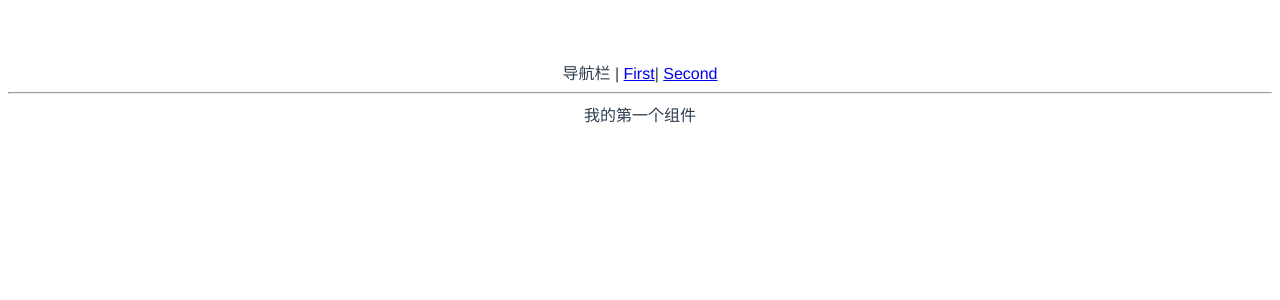
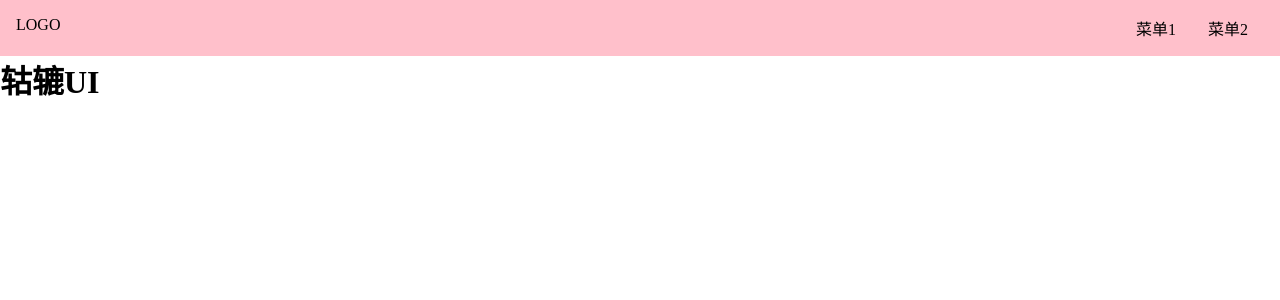
Before and after one commit to invierno123/wheels-ui, a Vue app: page / in a window 1280 px wide. Shown: the top 300 px of the page. Built offline with nearby package versions, Linux system fonts and the light colour scheme.

Commit message:
初始样式

```diff
--- a/package.json
+++ b/package.json
@@ -6,11 +6,13 @@
     "build": "vite build"
   },
   "dependencies": {
+
     "vue": "^3.0.0-rc.1",
     "vue-router": "4.0.0-beta.3"
   },
   "devDependencies": {
     "@vue/compiler-sfc": "^3.0.0-rc.1",
+    "sass": "1.26.10",
     "vite": "^1.0.0-rc.1"
   }
 }
--- a/src/App.vue
+++ b/src/App.vue
@@ -1,9 +1,5 @@
 <template>
-<div>
-  导航栏 | <router-link to="/">First</router-link>|
-<router-link to="/2">Second</router-link>
-</div>
-  <hr/>
+
 <router-view/>
 
 </template>
--- a/src/index.css
+++ /dev/null
@@ -1,8 +0,0 @@
-#app {
-  font-family: Avenir, Helvetica, Arial, sans-serif;
-  -webkit-font-smoothing: antialiased;
-  -moz-osx-font-smoothing: grayscale;
-  text-align: center;
-  color: #2c3e50;
-  margin-top: 60px;
-}
--- /dev/null
+++ b/src/index.scss
@@ -0,0 +1,16 @@
+* {
+  margin: 0;
+  padding: 0;
+  box-sizing: border-box;
+}
+ul,
+ol {
+  list-style: none;
+}
+a {
+  text-decoration: none;
+  color: inherit;
+  &:hover {
+    border-bottom: 1px solid;
+  }
+}
--- /dev/null
+++ b/src/views/Doc.vue
@@ -0,0 +1,12 @@
+<template>
+  <div>
+    <div class="topNav">
+      <div class="logo"></div>
+      <div class="menu"></div>
+    </div>
+  </div>
+  <div class="content">
+    <aside>边栏</aside>
+    <main>主内容</main>
+  </div>
+</template>
--- /dev/null
+++ b/src/views/Home.vue
@@ -0,0 +1,37 @@
+<template>
+<div>
+  <div class="topNav">
+    <div class="logo">LOGO</div>
+    <ul class="menu">
+      <li>菜单1</li>
+      <li>菜单2</li>
+    </ul>
+  </div>
+  <div class="banner">
+    <h1>轱辘UI</h1>
+
+
+  </div>
+</div>
+</template>
+
+<style lang="scss" scoped>
+.topNav {
+  background: pink;
+  display: flex;
+  padding: 16px;
+  > .logo {
+    max-width: 6em;
+    margin-right: auto;
+  }
+  > .menu {
+    display: flex;
+    white-space: nowrap;
+    flex-wrap: nowrap;
+    > li {
+      margin: 0 1em;
+    }
+  }
+}
+
+</style>
```
Also changed, not shown: src/main.ts (+5 -5 lines), 1 other file (tests, documents, lock files or other folders).
